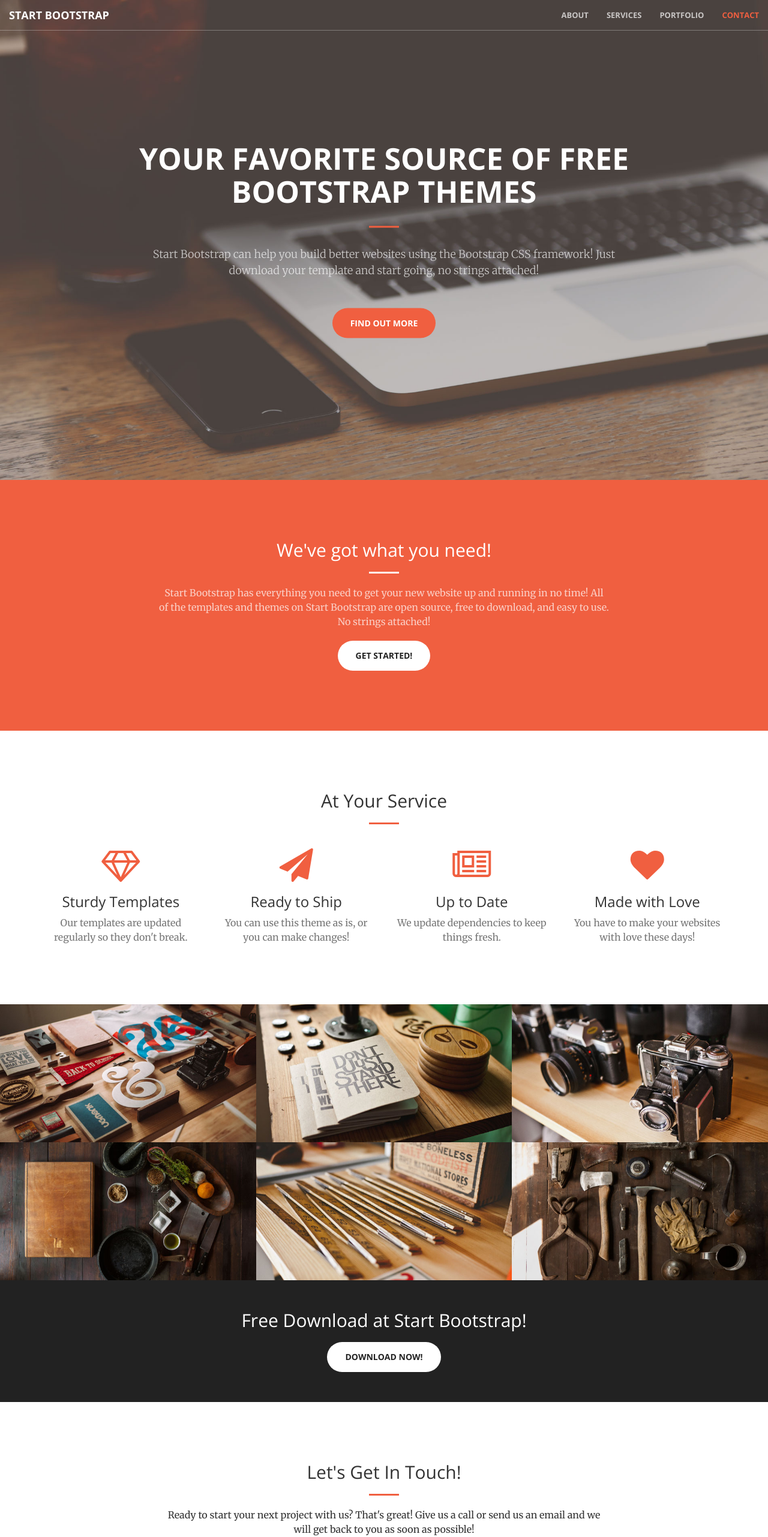
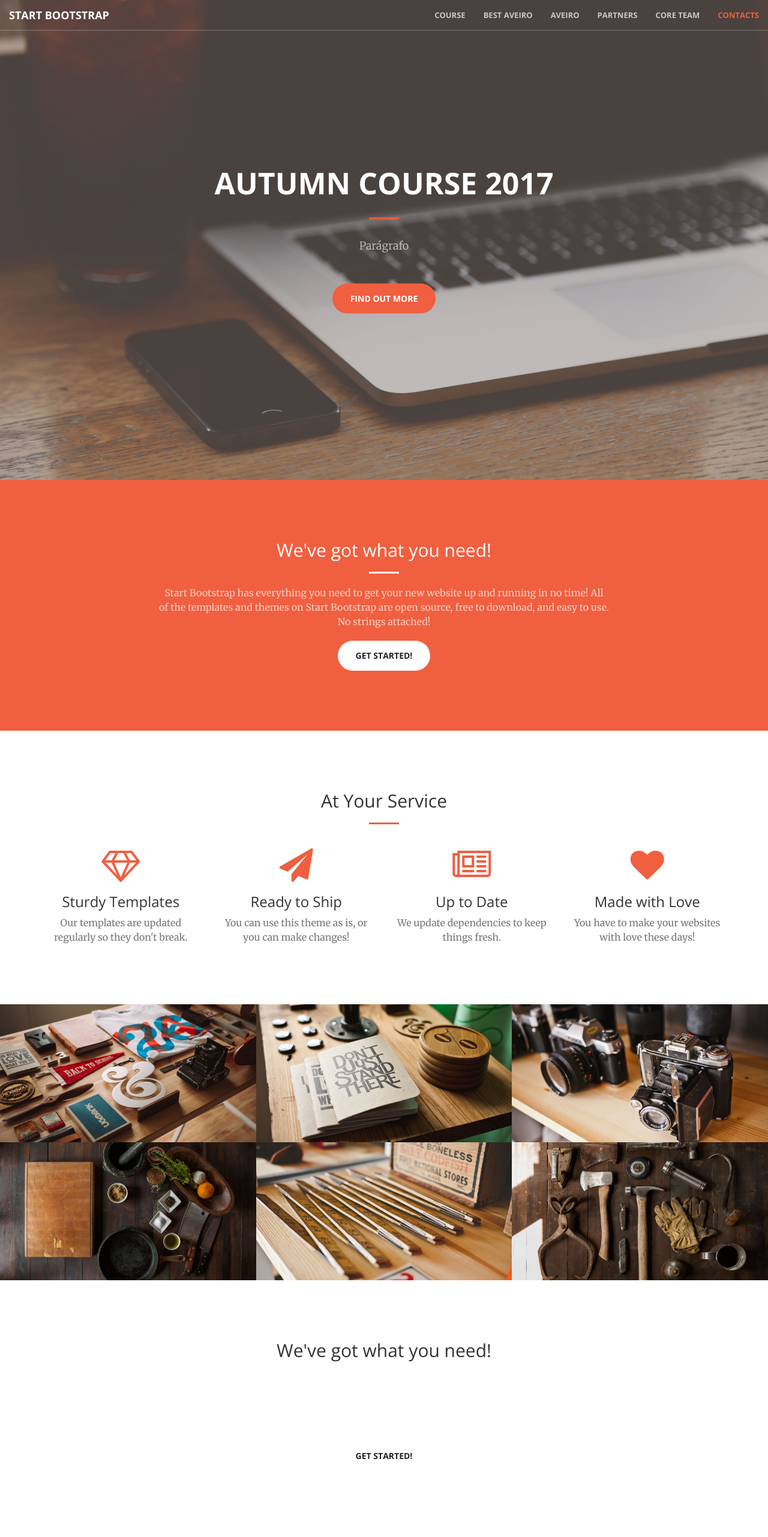
Before and after one commit to BESTAveiro/autumncourse_2017, a website: page index.html in a window 1280 px wide. Shown: the top 2562 px of the page at 60% size. Drawn offline with nearby package versions, Linux system fonts and the light colour scheme.

Commit message:
Modified the Navigation Bar

```diff
--- a/index.html
+++ b/index.html
@@ -5,11 +5,12 @@
 
     <meta charset="utf-8">
     <meta http-equiv="X-UA-Compatible" content="IE=edge">
+    <link type="image/x-icon" href="img/portfolio/thumbnails/1.jpg" rel="shortcut icon">
     <meta name="viewport" content="width=device-width, initial-scale=1">
-    <meta name="description" content="">
+    <meta name="description" content="Autumn Course 2017 - BEST Aveiro">
     <meta name="author" content="">
 
-    <title>Creative - Start Bootstrap Theme</title>
+    <title>Autumn Course 2017</title>
 
     <!-- Bootstrap Core CSS -->
     <link href="vendor/bootstrap/css/bootstrap.min.css" rel="stylesheet">
@@ -50,16 +51,22 @@
             <div class="collapse navbar-collapse" id="bs-example-navbar-collapse-1">
                 <ul class="nav navbar-nav navbar-right">
                     <li>
-                        <a class="page-scroll" href="#about">About</a>
+                        <a class="page-scroll" href="#about">Course</a>
                     </li>
                     <li>
-                        <a class="page-scroll" href="#services">Services</a>
+                        <a class="page-scroll" href="#services">BEST Aveiro</a>
                     </li>
                     <li>
-                        <a class="page-scroll" href="#portfolio">Portfolio</a>
+                        <a class="page-scroll" href="#portfolio">Aveiro</a>
                     </li>
                     <li>
-                        <a class="page-scroll" href="#contact">Contact</a>
+                        <a class="page-scroll" href="#partners">Partners</a>
+                    </li>
+                    <li>
+                        <a class="page-scroll" href="#coreTeam">Core Team</a>
+                    </li>
+                    <li>
+                        <a class="page-scroll" href="#contact">Contacts</a>
                     </li>
                 </ul>
             </div>
@@ -71,9 +78,9 @@
     <header>
         <div class="header-content">
             <div class="header-content-inner">
-                <h1 id="homeHeading">Your Favorite Source of Free Bootstrap Themes</h1>
+                <h1 id="homeHeading">Autumn Course 2017</h1>
                 <hr>
-                <p>Start Bootstrap can help you build better websites using the Bootstrap CSS framework! Just download your template and start going, no strings attached!</p>
+                <p>Parágrafo</p>
                 <a href="#about" class="btn btn-primary btn-xl page-scroll">Find Out More</a>
             </div>
         </div>
@@ -232,14 +239,33 @@
         </div>
     </section>
 
-    <aside class="bg-dark">
-        <div class="container text-center">
-            <div class="call-to-action">
-                <h2>Free Download at Start Bootstrap!</h2>
-                <a href="http://startbootstrap.com/template-overviews/creative/" class="btn btn-default btn-xl sr-button">Download Now!</a>
+
+    <section class="Partners" id="partners">
+        <div class="container">
+            <div class="row">
+                <div class="col-lg-8 col-lg-offset-2 text-center">
+                    <h2 class="section-heading">We've got what you need!</h2>
+                    <hr class="light">
+                    <p class="text-faded">Start Bootstrap has everything you need to get your new website up and running in no time! All of the templates and themes on Start Bootstrap are open source, free to download, and easy to use. No strings attached!</p>
+                    <a href="#services" class="page-scroll btn btn-default btn-xl sr-button">Get Started!</a>
+                </div>
             </div>
         </div>
-    </aside>
+    </section>
+
+    <section class="Core Team" id="coreTeam">
+        <div class="container">
+            <div class="row">
+                <div class="col-lg-8 col-lg-offset-2 text-center">
+                    <h2 class="section-heading">We've got what you need!</h2>
+                    <hr class="light">
+                    <p class="text-faded">Start Bootstrap has everything you need to get your new website up and running in no time! All of the templates and themes on Start Bootstrap are open source, free to download, and easy to use. No strings attached!</p>
+                    <a href="#services" class="page-scroll btn btn-default btn-xl sr-button">Get Started!</a>
+                </div>
+            </div>
+        </div>
+    </section>
+
 
     <section id="contact">
         <div class="container">
```
